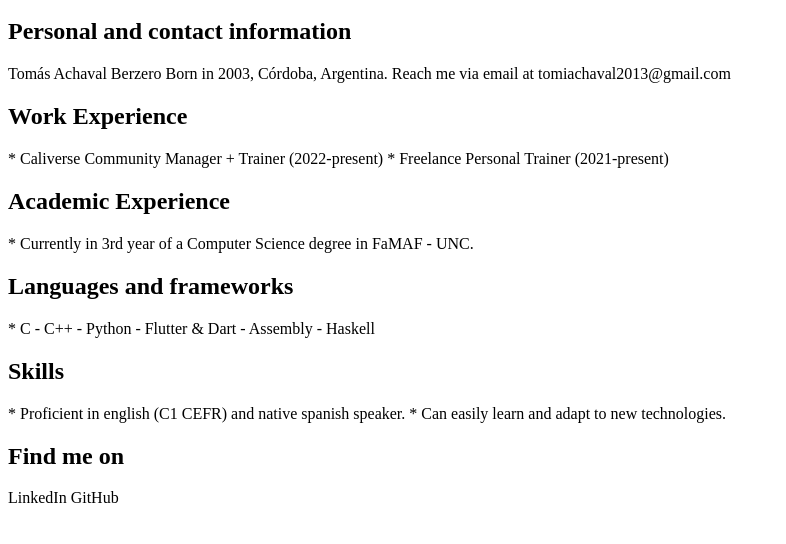
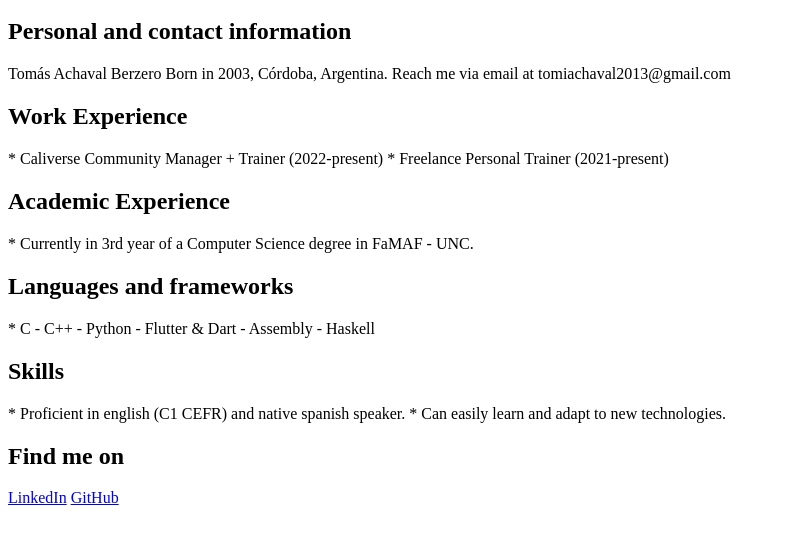
Before and after one commit to achaval-tomas/achaval-tomas.github.io, a plain HTML site: page index.html in a window 1280 px wide. Shown: the part 48-592 px from the top of the page, without its empty margins (0-786 px from the left). Drawn offline with Linux system fonts and the light colour scheme.

Commit message:
Fix links

```diff
--- a/index.html
+++ b/index.html
@@ -20,5 +20,5 @@ Reach me via email at tomiachaval2013@gmail.com
 * Can easily learn and adapt to new technologies.
 
 <h2>Find me on</h2>
-<href url:"https://linkedin.com/in/achaval-tomas">LinkedIn</href>
-<href url:"https://github.com/achaval-tomas">GitHub</href>
+<a href="https://linkedin.com/in/achaval-tomas">LinkedIn</a>
+<a href="https://github.com/achaval-tomas">GitHub</a>
```
